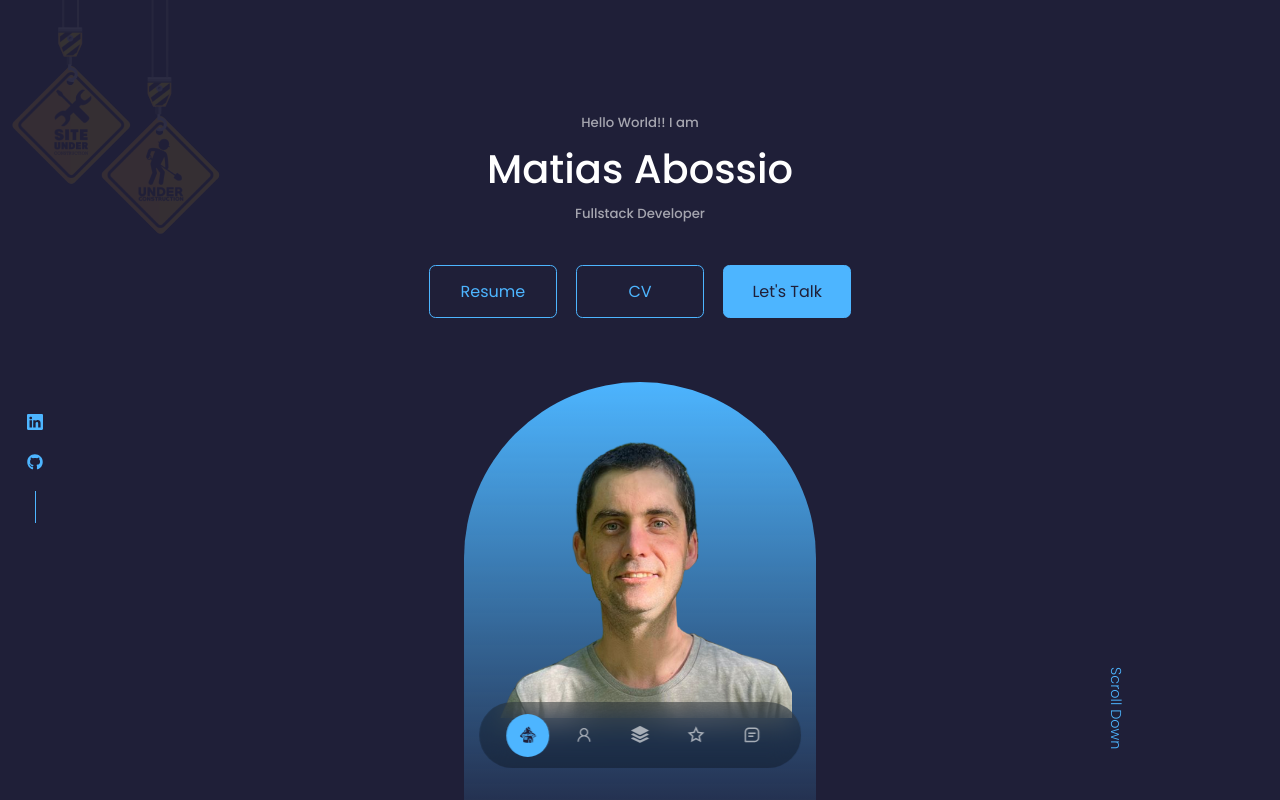
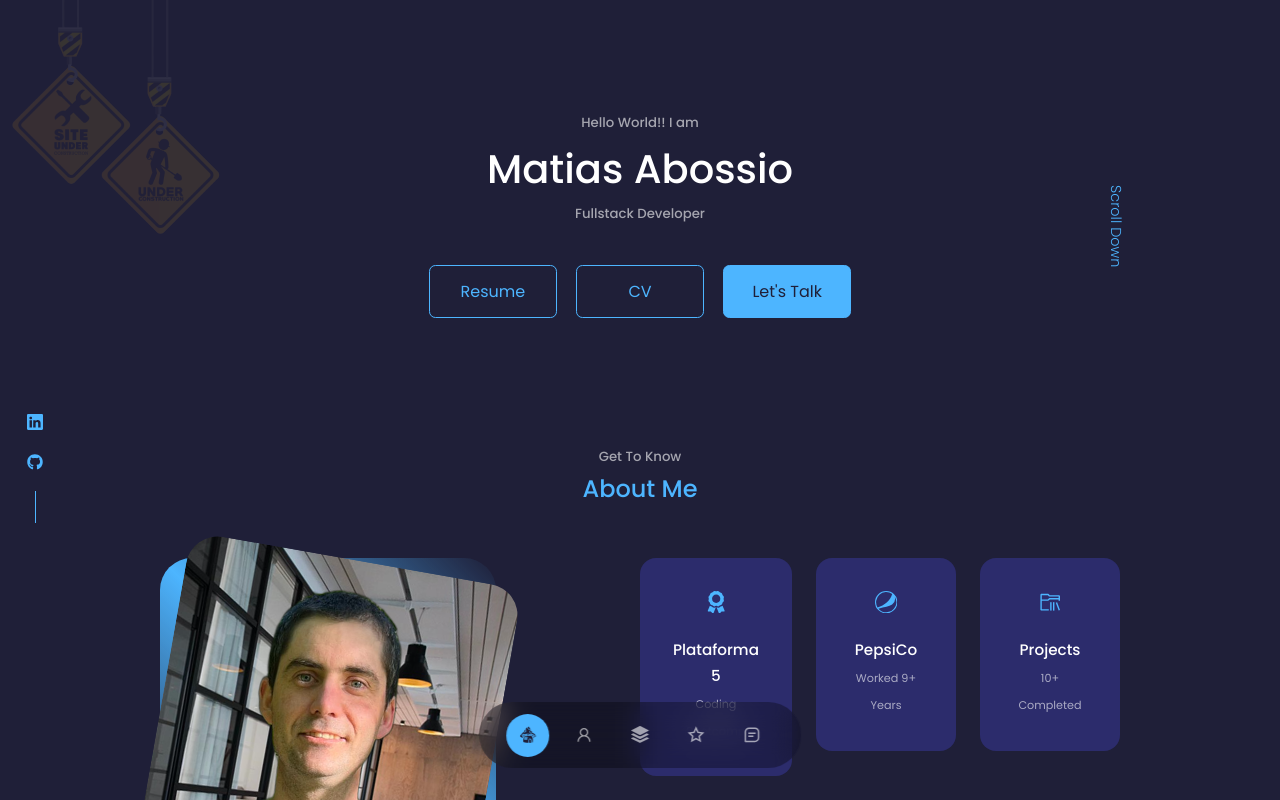
Before and after one commit to Agrossio/portfolio, a React (Create React App) app: page / in a window 1280 px wide. Shown: the top 800 px of the page. Built offline with nearby package versions, Linux system fonts and the light colour scheme; no server answers.

Commit message:
Profile Picture Hidden

```diff
--- a/src/components/header/Header.jsx
+++ b/src/components/header/Header.jsx
@@ -14,9 +14,9 @@ const Header = () => {
                 <CTA />
                 {/* <HeaderSocials /> */}
 
-                <div className='me'>
+                {/* <div className='me'>
                     <img src={ME} alt='Matias' />
-                </div>
+                </div> */}
 
                 <a href='#contact' className='scroll_down'>Scroll Down</a>
 
--- a/src/components/header/header.css
+++ b/src/components/header/header.css
@@ -1,5 +1,5 @@
 header {
-  height: 100vh;
+  /* height: 100vh; */
   padding-top: 7rem;
   overflow: hidden;
 }
@@ -70,9 +70,9 @@ header {
 
 /* ================ MEDIA QUERIES (MEDIUM DEVICES) ======================= */
 @media screen and (max-width: 1024px) {
-  header {
+  /* header {
     height: 68vh;
-  }
+  } */
   .me > img {
     position: absolute;
     bottom: 13%;
```
